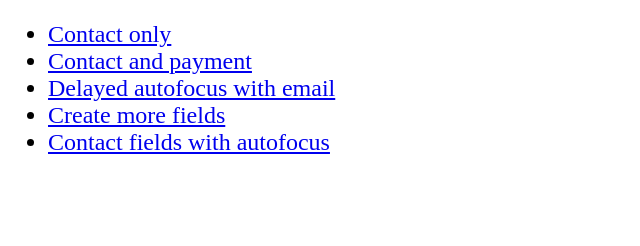
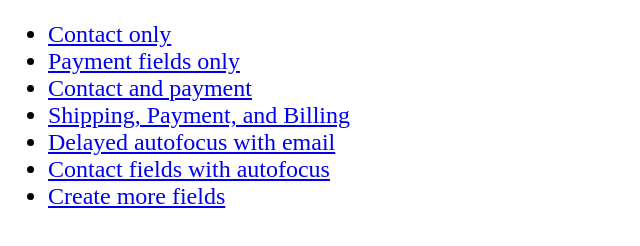
Before and after one commit to chilimalone/chilimalone.github.io, a plain HTML site: page index.html in a window 1280 px wide. Shown: the part 48-294 px from the top of the page, without its empty margins (0-640 px from the left). Drawn offline with Linux system fonts and the light colour scheme.

Commit message:
Update index.html

```diff
--- a/index.html
+++ b/index.html
@@ -7,10 +7,12 @@
     <div style="width:100%; font-size:24px;">
       <ul>
         <li><a href="/contact_only.html">Contact only</a></li>
+        <li><a href="/payment_only.html">Payment fields only</a></li>
         <li><a href="/contact_and_payment.html">Contact and payment</a></li>
+        <li><a href="/billing.html">Shipping, Payment, and Billing</a></li>
         <li><a href="/delayed_autofocus.html">Delayed autofocus with email</a></li>
+        <li><a href="/contact_autofocus.html">Contact fields with autofocus</a></li>
         <li><a href="/more_fields.html">Create more fields</a></li>
-        <li><a href="/contact_autofocus.html">Contact fields with autofocus</a></li>
       </ul>
     </div>
   </body>
```
